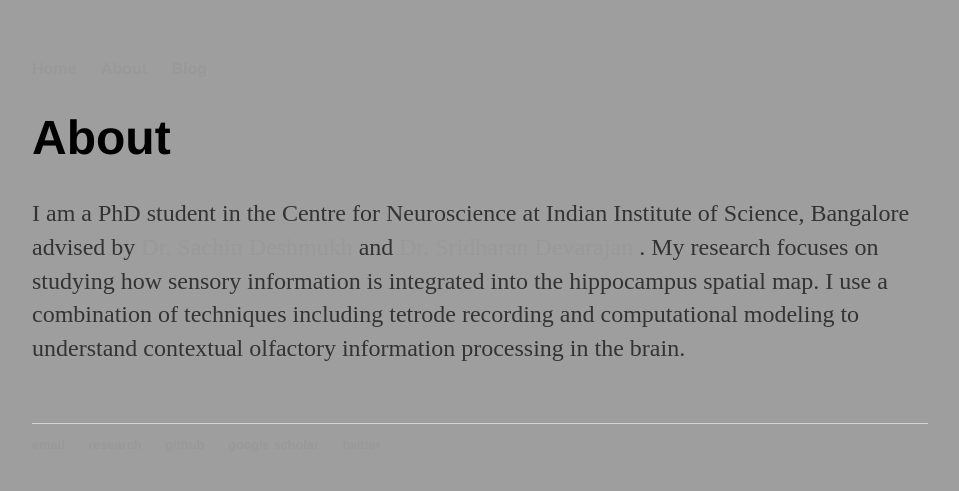
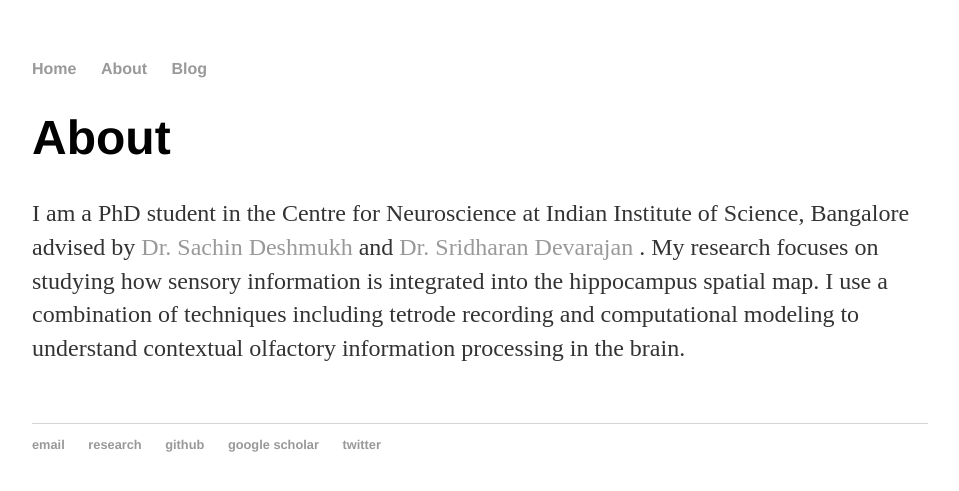
Before and after one commit to AdiBish/adibish.github.io, a Jekyll site: the page built from about/index.html, in a window 1280 px wide. Shown: the top 491 px of the page, without its empty margins (160-1119 px from the left). Built offline with Jekyll 4.4.1, drawn with Linux system fonts in a browser that asks for light colours.

Commit message:
Update index.html

```diff
--- a/about/index.html
+++ b/about/index.html
@@ -4,15 +4,7 @@
 ---
 
 		<div class="about">
-			<style>
-			body {
-				background-image:url('https://adibish.github.io//images//back.jpg');
-				background-repeat: no-repeat;
-				background-attachment: fixed;
-				background-size: cover;
-			}
-			</style>
-			<body>
+
 
 			<h1>About</h1>
 			<p>I am a PhD student in the Centre for Neuroscience at Indian Institute of Science, Bangalore
```
